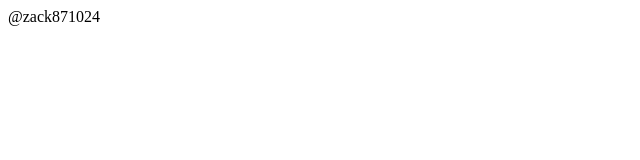
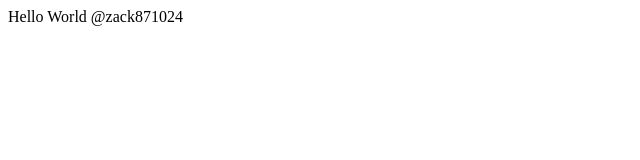
Before and after one commit to zack871024/iat339, a plain HTML site: page index.html in a window 1280 px wide. Shown: the whole page, without its empty margins (0-640 px from the left). Drawn offline with Linux system fonts and the light colour scheme.

Commit message:
Edited index.html
Added title and body etxt

```diff
--- a/index.html
+++ b/index.html
@@ -2,10 +2,10 @@
 <html lang="en">
   <head>
     <meta charset="utf-8" />
-    <title>...</title>
+    <title>Hello World</title>
   </head>
   <body>
-
+     Hello World
   </body>
 </html>
 @zack871024
```
